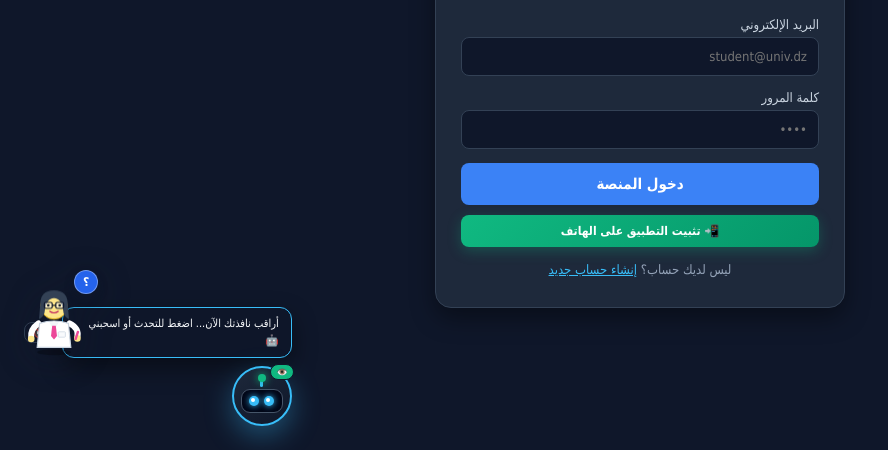
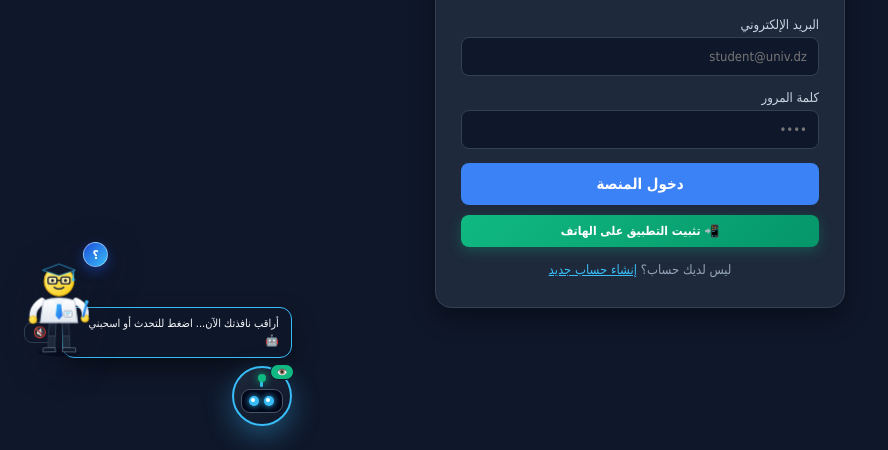
Before and after one commit to ben7830aoks-a11y/amine-student-platform, a plain HTML site: page index.html in a window 1280 px wide. Shown: the part 350-800 px from the top of the page, without its empty margins (0-888 px from the left). Drawn offline with nearby package versions, Linux system fonts and the light colour scheme; no server answers.

Commit message:
Add files via upload

```diff
--- a/index.html
+++ b/index.html
@@ -159,32 +159,31 @@
             border-radius: 999px;
             font-size: 11px;
         }
-            /* ==================== أستاذة الذكاء الاصطناعي القابلة للسحب مع فقاعة الكلام ==================== */
-        /* ==================== زر سؤال للأستاذة الذكية ==================== */
+            /* ==================== أيقونة الأستاذ بكامل جسده مع تطوير الغرافيك والتفاعل ==================== */
         #professorAiWidget .prof-ask-btn {
             position: absolute;
             top: -8px;
             right: -8px;
-            width: 24px;
-            height: 24px;
+            width: 25px;
+            height: 25px;
             border-radius: 50%;
-            border: 1px solid rgba(255, 255, 255, 0.35);
-            background: #2563eb;
+            border: 1px solid rgba(255, 255, 255, 0.45);
+            background: linear-gradient(135deg, #1d4ed8, #38bdf8);
             color: #ffffff;
             font-size: 12px;
-            font-weight: 700;
+            font-weight: 800;
             line-height: 1;
             display: flex;
             align-items: center;
             justify-content: center;
             cursor: pointer;
-            box-shadow: 0 4px 10px rgba(15, 23, 42, 0.45);
+            box-shadow: 0 4px 12px rgba(29, 78, 216, 0.5);
             z-index: 10000;
-            transition: transform 0.15s ease, background-color 0.15s ease;
+            transition: transform 0.16s ease, box-shadow 0.16s ease;
         }
         #professorAiWidget .prof-ask-btn:hover {
-            background: #1d4ed8;
-            transform: scale(1.08);
+            transform: scale(1.1);
+            box-shadow: 0 6px 16px rgba(56, 189, 248, 0.7);
         }
 
         #professorAiWidget {
@@ -192,34 +191,37 @@
             left: 18px;
             bottom: 92px;
             z-index: 9998;
-            width: 72px;
-            height: 80px;
+            width: 82px;
+            height: 108px;
             cursor: grab;
             touch-action: none;
             user-select: none;
-            filter: drop-shadow(0 8px 16px rgba(15, 23, 42, 0.38));
-            transition: transform 0.15s ease;
+            filter: drop-shadow(0 10px 18px rgba(15, 23, 42, 0.45));
+            transition: transform 0.16s ease, filter 0.2s ease;
+        }
+        #professorAiWidget:hover {
+            filter: drop-shadow(0 12px 22px rgba(37, 99, 235, 0.48)) drop-shadow(0 6px 12px rgba(15, 23, 42, 0.5));
         }
         #professorAiWidget.is-dragging {
             cursor: grabbing;
-            transform: scale(1.07) rotate(-3deg);
+            transform: scale(1.07) rotate(-2deg);
         }
         #professorAiWidget .prof-bubble {
             position: absolute;
             bottom: calc(100% + 8px);
             left: 50%;
             transform: translateX(-50%);
-            min-width: 124px;
-            max-width: 215px;
-            padding: 6px 10px;
+            min-width: 136px;
+            max-width: 230px;
+            padding: 7px 11px;
             border-radius: 12px;
             background: #0f172a;
             color: #f8fafc;
-            border: 1px solid rgba(148, 163, 184, 0.38);
+            border: 1px solid rgba(148, 163, 184, 0.45);
             font-size: 12px;
-            line-height: 1.4;
+            line-height: 1.45;
             text-align: center;
-            box-shadow: 0 8px 20px rgba(2, 6, 23, 0.45);
+            box-shadow: 0 10px 24px rgba(2, 6, 23, 0.55);
             pointer-events: none;
             white-space: normal;
             z-index: 9999;
@@ -238,28 +240,52 @@
             display: none;
         }
         #professorAiWidget.state-idle .prof-head {
-            animation: profFemaleBob 2.8s ease-in-out infinite;
-            transform-origin: 60px 68px;
+            animation: profFullBob 2.9s ease-in-out infinite;
+            transform-origin: 60px 54px;
+        }
+        #professorAiWidget.state-idle .prof-leg-left {
+            animation: profLegSwayLeft 2.9s ease-in-out infinite;
+            transform-origin: 50px 103px;
+        }
+        #professorAiWidget.state-idle .prof-leg-right {
+            animation: profLegSwayRight 2.9s ease-in-out infinite;
+            transform-origin: 70px 103px;
         }
         #professorAiWidget.state-thinking .prof-arm-right {
-            animation: profFemaleWrite 0.9s ease-in-out infinite;
-            transform-origin: 86px 74px;
+            animation: profPointerWave 0.95s ease-in-out infinite;
+            transform-origin: 84px 74px;
         }
         #professorAiWidget.state-thinking .prof-head {
-            animation: profFemaleTilt 1.4s ease-in-out infinite;
-            transform-origin: 60px 55px;
-        }
-        @keyframes profFemaleBob {
+            animation: profHeadTilt 1.4s ease-in-out infinite;
+            transform-origin: 60px 46px;
+        }
+        #professorAiWidget.state-thinking .prof-leg-left,
+        #professorAiWidget.state-thinking .prof-leg-right {
+            animation: profStancePulse 1.1s ease-in-out infinite;
+        }
+        @keyframes profFullBob {
             0%, 100% { transform: translateY(0px); }
-            50% { transform: translateY(-3px); }
-        }
-        @keyframes profFemaleTilt {
+            50% { transform: translateY(-2.5px); }
+        }
+        @keyframes profHeadTilt {
             0%, 100% { transform: rotate(0deg); }
-            50% { transform: rotate(-6deg); }
-        }
-        @keyframes profFemaleWrite {
+            50% { transform: rotate(-5deg); }
+        }
+        @keyframes profPointerWave {
             0%, 100% { transform: rotate(0deg); }
-            50% { transform: rotate(-14deg); }
+            50% { transform: rotate(-13deg); }
+        }
+        @keyframes profLegSwayLeft {
+            0%, 100% { transform: rotate(0deg); }
+            50% { transform: rotate(-2.5deg); }
+        }
+        @keyframes profLegSwayRight {
+            0%, 100% { transform: rotate(0deg); }
+            50% { transform: rotate(2.5deg); }
+        }
+        @keyframes profStancePulse {
+            0%, 100% { transform: translateY(0px); }
+            50% { transform: translateY(1px); }
         }
 
             /* ==================== قسم المكتبات المتقدمة والوكلاء الذكية (RAG / Multi-Agent / Transformers.js / Tool-Calling) ==================== */
@@ -1394,38 +1420,86 @@
             </button>
         </nav>
 
-                <!-- أيقونة الأستاذة الذكية ببذلة بيضاء قابلة للسحب مع فقاعة الكلام -->
-        <div id="professorAiWidget" class="state-idle" title="أستاذة الذكاء الاصطناعي — اسحبني أو اضغط عليّ">
+                <!-- أيقونة الأستاذ بكامل جسده مع تطوير الغرافيك -->
+        <div id="professorAiWidget" class="state-idle" title="الأستاذ الذكي — اسحبني أو اضغط عليّ">
             <div id="profSpeechBubble" class="prof-bubble hidden" role="status" aria-live="polite"></div>
-            <button type="button" id="profAskBtn" class="prof-ask-btn" title="اسأل الأستاذة" aria-label="اسأل الأستاذة">؟</button>
-            <svg viewBox="0 0 120 130" width="72" height="80" aria-hidden="true">
-                <ellipse cx="60" cy="122" rx="28" ry="5" fill="rgba(0,0,0,0.28)" />
+            <button type="button" id="profAskBtn" class="prof-ask-btn" title="اسأل الأستاذ" aria-label="اسأل الأستاذ">؟</button>
+            <svg viewBox="0 0 120 156" width="82" height="108" aria-hidden="true">
+                <defs>
+                    <linearGradient id="profCoatGrad" x1="0%" y1="0%" x2="0%" y2="100%">
+                        <stop offset="0%" stop-color="#ffffff" />
+                        <stop offset="100%" stop-color="#e2e8f0" />
+                    </linearGradient>
+                    <linearGradient id="profTrousersGrad" x1="0%" y1="0%" x2="0%" y2="100%">
+                        <stop offset="0%" stop-color="#1e293b" />
+                        <stop offset="100%" stop-color="#0f172a" />
+                    </linearGradient>
+                    <linearGradient id="profSkinGrad" x1="0%" y1="0%" x2="100%" y2="100%">
+                        <stop offset="0%" stop-color="#fef08a" />
+                        <stop offset="100%" stop-color="#facc15" />
+                    </linearGradient>
+                    <linearGradient id="profAccentGrad" x1="0%" y1="0%" x2="100%" y2="100%">
+                        <stop offset="0%" stop-color="#38bdf8" />
+                        <stop offset="100%" stop-color="#2563eb" />
+                    </linearGradient>
+                </defs>
+
+                <!-- ظل الأرضية تحت القدمين -->
+                <ellipse cx="60" cy="149" rx="30" ry="5.5" fill="rgba(2, 6, 23, 0.45)" />
+
+                <!-- الرجل اليسرى الكاملة (بنطال + ركبة + حذاء) -->
+                <g class="prof-leg-left">
+                    <path d="M46 103 L44 125 L54 125 L56 103 Z" fill="url(#profTrousersGrad)" stroke="#334155" stroke-width="1.2" />
+                    <path d="M44 125 L43 142 L53 142 L54 125 Z" fill="#1e293b" stroke="#334155" stroke-width="1.2" />
+                    <path d="M36 142 L53 142 L54 148 L35 148 Z" rx="2" fill="#0f172a" stroke="#64748b" stroke-width="1.1" />
+                </g>
+
+                <!-- الرجل اليمنى الكاملة (بنطال + ركبة + حذاء) -->
+                <g class="prof-leg-right">
+                    <path d="M64 103 L66 125 L76 125 L74 103 Z" fill="url(#profTrousersGrad)" stroke="#334155" stroke-width="1.2" />
+                    <path d="M66 125 L67 142 L77 142 L76 125 Z" fill="#1e293b" stroke="#334155" stroke-width="1.2" />
+                    <path d="M67 142 L85 142 L86 148 L66 148 Z" rx="2" fill="#0f172a" stroke="#64748b" stroke-width="1.1" />
+                </g>
+
+                <!-- الذراع اليسرى -->
                 <g class="prof-arm-left">
-                    <path d="M34 74 Q20 84 22 98" stroke="#ffffff" stroke-width="10" stroke-linecap="round" fill="none" />
-                    <circle cx="22" cy="100" r="5.5" fill="#fde68a" />
+                    <path d="M35 74 Q20 84 22 99" stroke="url(#profCoatGrad)" stroke-width="10" stroke-linecap="round" fill="none" />
+                    <circle cx="22" cy="101" r="5.5" fill="url(#profSkinGrad)" stroke="#eab308" stroke-width="1" />
                 </g>
+
+                <!-- الذراع اليمنى مع مؤشر علمي -->
                 <g class="prof-arm-right">
-                    <path d="M86 74 Q102 82 99 97" stroke="#ffffff" stroke-width="10" stroke-linecap="round" fill="none" />
-                    <circle cx="99" cy="99" r="5.5" fill="#fde68a" />
-                    <rect x="96" y="86" width="4" height="16" rx="1.5" transform="rotate(18 98 94)" fill="#ec4899" />
+                    <path d="M85 74 Q101 82 98 97" stroke="url(#profCoatGrad)" stroke-width="10" stroke-linecap="round" fill="none" />
+                    <circle cx="98" cy="99" r="5.5" fill="url(#profSkinGrad)" stroke="#eab308" stroke-width="1" />
+                    <rect x="96" y="76" width="3.5" height="22" rx="1.5" transform="rotate(14 98 87)" fill="url(#profAccentGrad)" />
+                    <circle cx="100.5" cy="75" r="2.6" fill="#38bdf8" />
                 </g>
+
+                <!-- الجذع والرداء الأكاديمي للأستاذ -->
                 <g class="prof-body">
-                    <path d="M32 114 L36 74 Q60 66 84 74 L88 114 Z" fill="#ffffff" stroke="#cbd5e1" stroke-width="2" />
-                    <polygon points="52,72 60,86 68,72" fill="#f1f5f9" />
-                    <polygon points="57,78 63,78 65,95 60,101 55,95" fill="#ec4899" />
-                    <rect x="67" y="88" width="12" height="9" rx="1.5" fill="#f8fafc" stroke="#cbd5e1" stroke-width="1.2" />
+                    <path d="M33 105 L37 73 Q60 66 83 73 L87 105 Z" fill="url(#profCoatGrad)" stroke="#cbd5e1" stroke-width="1.8" />
+                    <polygon points="51,72 60,87 69,72" fill="#f1f5f9" />
+                    <polygon points="57,78 63,78 65,95 60,101 55,95" fill="url(#profAccentGrad)" />
+                    <rect x="67" y="88" width="12" height="9" rx="1.8" fill="#f8fafc" stroke="#94a3b8" stroke-width="1.2" />
+                    <line x1="69.5" y1="91" x2="76.5" y2="91" stroke="#38bdf8" stroke-width="1.2" />
+                    <line x1="69.5" y1="94" x2="74.5" y2="94" stroke="#94a3b8" stroke-width="1.2" />
                 </g>
+
+                <!-- رأس الأستاذ وقبعة التخرج / النظارات -->
                 <g class="prof-head">
-                    <circle cx="60" cy="46" r="22" fill="#fde68a" stroke="#eab308" stroke-width="1.5" />
-                    <!-- شعر الأستاذة المنسدل -->
-                    <path d="M37 44 Q37 20 60 20 Q83 20 83 44 L85 68 Q78 65 76 58 Q73 33 60 33 Q47 33 44 58 Q42 65 35 68 Z" fill="#334155" />
-                    <circle cx="60" cy="46" r="21" fill="none" />
-                    <rect x="44" y="40" width="13" height="10" rx="2.5" fill="rgba(255,255,255,0.45)" stroke="#0f172a" stroke-width="2" />
-                    <rect x="63" y="40" width="13" height="10" rx="2.5" fill="rgba(255,255,255,0.45)" stroke="#0f172a" stroke-width="2" />
+                    <circle cx="60" cy="46" r="21.5" fill="url(#profSkinGrad)" stroke="#eab308" stroke-width="1.5" />
+                    <!-- قبعة أكاديمية أنيقة -->
+                    <polygon points="36,30 60,21 84,30 60,38" fill="#0f172a" stroke="#38bdf8" stroke-width="1" />
+                    <line x1="81" y1="31" x2="81" y2="43" stroke="#38bdf8" stroke-width="1.8" />
+                    <circle cx="81" cy="44" r="2.2" fill="#38bdf8" />
+                    <!-- نظارات الأستاذ -->
+                    <rect x="44" y="40" width="13" height="10" rx="2.8" fill="rgba(255,255,255,0.52)" stroke="#0f172a" stroke-width="2" />
+                    <rect x="63" y="40" width="13" height="10" rx="2.8" fill="rgba(255,255,255,0.52)" stroke="#0f172a" stroke-width="2" />
                     <line x1="57" y1="45" x2="63" y2="45" stroke="#0f172a" stroke-width="2" />
+                    <!-- العيون والابتسامة -->
                     <circle cx="50.5" cy="45" r="2.2" fill="#0f172a" />
                     <circle cx="69.5" cy="45" r="2.2" fill="#0f172a" />
-                    <path d="M53 55 Q60 60 67 55" stroke="#be185d" stroke-width="2" stroke-linecap="round" fill="none" />
+                    <path d="M53 55 Q60 60 67 55" stroke="#1e293b" stroke-width="2.1" stroke-linecap="round" fill="none" />
                 </g>
             </svg>
         </div>
@@ -3032,7 +3106,7 @@
                 });
                 askBtn.addEventListener('click', (e) => {
                     e.stopPropagation();
-                    const question = prompt('اكتب سؤالك للأستاذة الذكية:');
+                    const question = prompt('اكتب سؤالك للأستاذ:');
                     if (!question || !question.trim()) return;
                     const cleanQ = question.trim();
                     window.setProfessorAiState('thinking');
```
